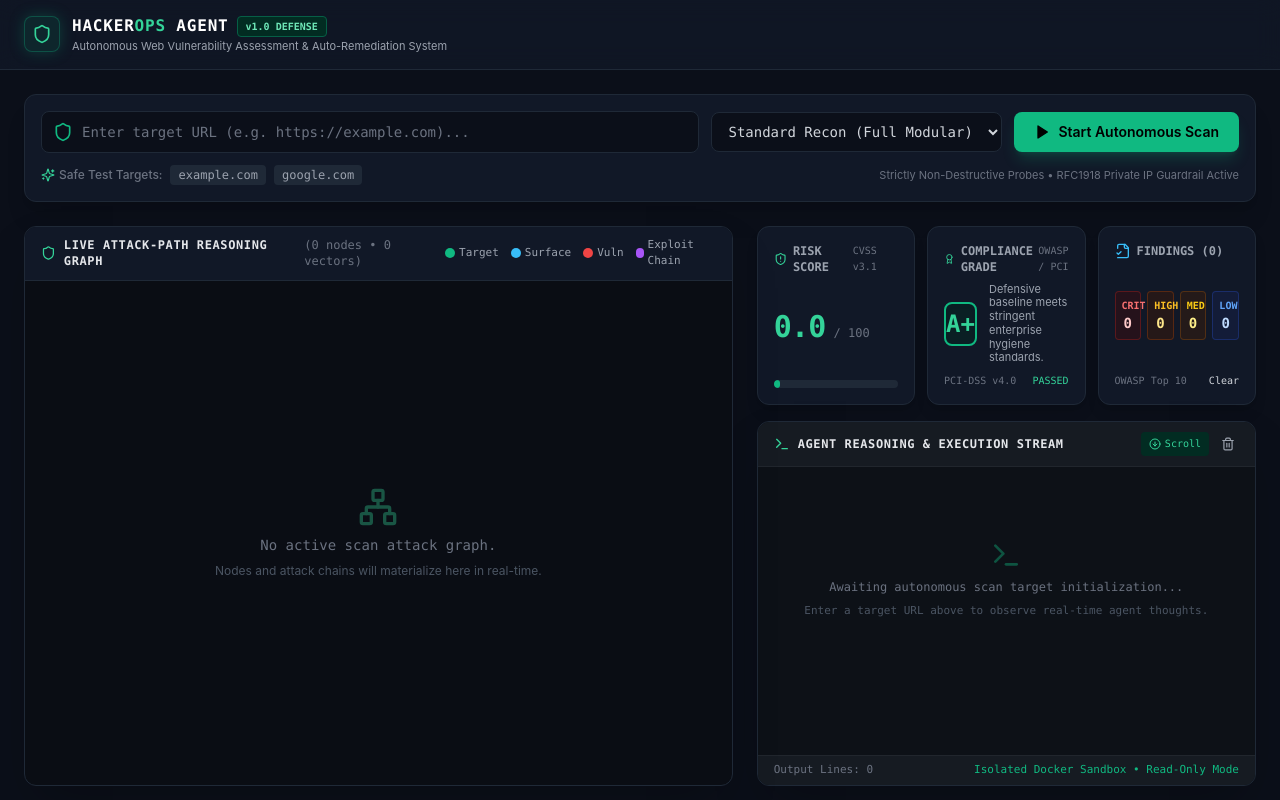
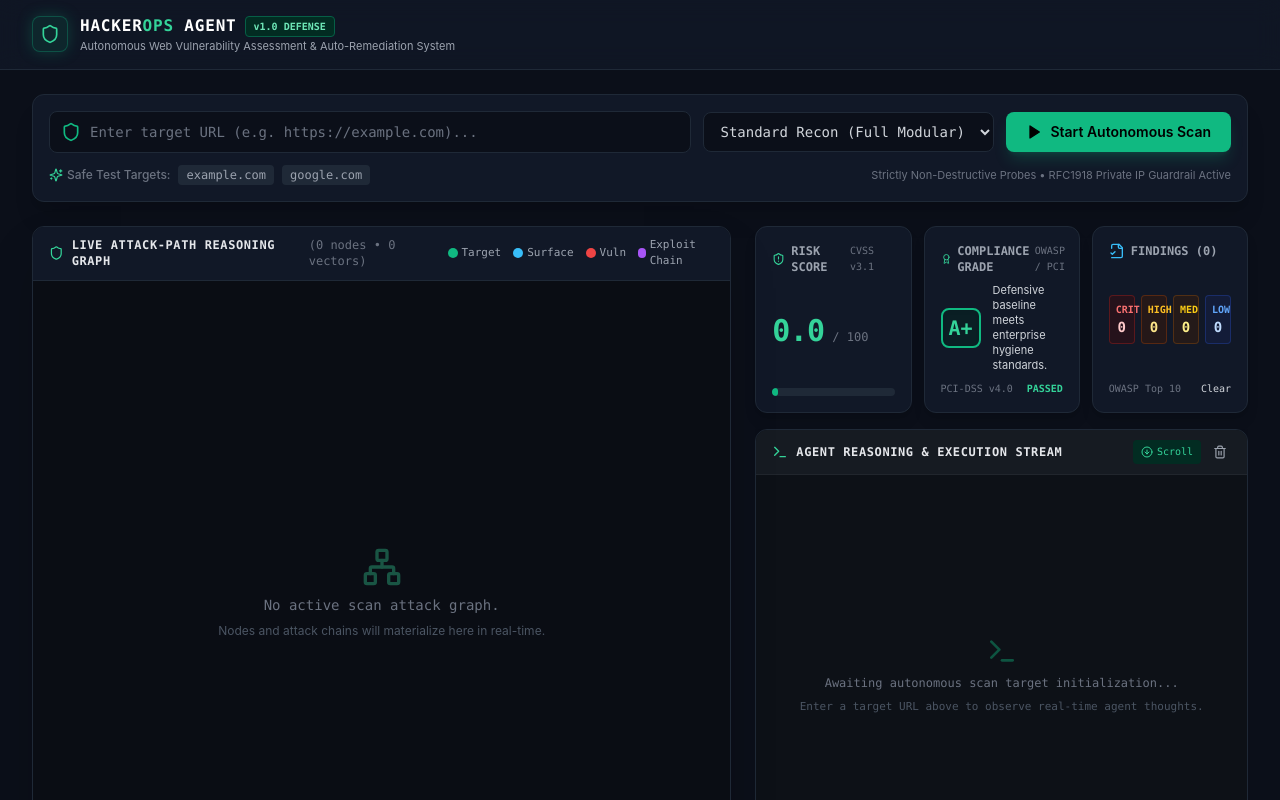
Before and after one commit to harshjais369/HackerOps-Agent, a Next.js app in the folder frontend/: page / in a window 1280 px wide. Shown: the top 800 px of the page. Built offline with nearby package versions, Linux system fonts and the light colour scheme.

Commit message:
fix(ui): expand viewport to ultra-wide max-w-[1920px], prevent terminal word chopping, and optimize attack graph height

```diff
--- a/frontend/src/app/page.tsx
+++ b/frontend/src/app/page.tsx
@@ -342,8 +342,8 @@ export default function Dashboard() {
   return (
     <main className="min-h-screen bg-[#0B0F19] flex flex-col">
       {/* Top Navigation Bar */}
-      <header className="border-b border-[#1F2937] bg-[#111827]/80 backdrop-blur-md sticky top-0 z-30 px-6 py-3.5">
-        <div className="max-w-7xl mx-auto flex flex-col md:flex-row items-center justify-between gap-4">
+      <header className="border-b border-[#1F2937] bg-[#111827]/80 backdrop-blur-md sticky top-0 z-30 px-4 sm:px-6 lg:px-8 py-3.5">
+        <div className="w-full max-w-[1920px] mx-auto flex flex-col md:flex-row items-center justify-between gap-4">
           <div className="flex items-center gap-3">
             <div className="w-9 h-9 rounded-lg bg-emerald-500/10 border border-emerald-500/30 flex items-center justify-center glow-emerald">
               <Shield className="w-5 h-5 text-emerald-400" />
@@ -415,26 +415,26 @@ export default function Dashboard() {
       </header>
 
       {/* Main Content Area */}
-      <div className="flex-1 max-w-7xl mx-auto w-full px-4 sm:px-6 py-6 space-y-6">
+      <div className="flex-1 w-full max-w-[1920px] mx-auto px-4 sm:px-6 lg:px-8 py-6 space-y-6">
         {/* 1. Target URL Input Form */}
         <ScanForm onStartScan={startScan} isLoading={isLoading} />
 
-        {/* 2. Middle Section: Attack Graph (60%) & Live Terminal + Risk Metrics (40%) */}
-        <div className="grid grid-cols-1 lg:grid-cols-12 gap-6">
-          {/* Main Left: Interactive Attack Graph (60%) */}
-          <div className="lg:col-span-7 flex flex-col h-[560px]">
+        {/* 2. Middle Section: Attack Graph (65%) & Live Terminal + Risk Metrics (35%) */}
+        <div className="grid grid-cols-1 lg:grid-cols-12 gap-6 items-stretch">
+          {/* Main Left: Interactive Attack Graph */}
+          <div className="lg:col-span-7 xl:col-span-7 flex flex-col h-[640px] xl:h-[680px]">
             <AttackGraph nodes={scanState.nodes} edges={scanState.edges} />
           </div>
 
-          {/* Main Right: Metrics (Top) & Terminal (Bottom) (40%) */}
-          <div className="lg:col-span-5 flex flex-col h-[560px] gap-4">
+          {/* Main Right: Metrics (Top) & Terminal (Bottom) */}
+          <div className="lg:col-span-5 xl:col-span-5 flex flex-col h-[640px] xl:h-[680px] gap-4">
             <RiskMetrics
               riskScore={scanState.risk_score}
               complianceGrade={scanState.compliance_grade}
               findings={scanState.findings}
             />
 
-            <div className="flex-1 min-h-[300px]">
+            <div className="flex-1 min-h-[380px] overflow-hidden">
               <LiveTerminal
                 logs={scanState.logs}
                 status={scanState.status}
--- a/frontend/src/components/AttackGraph.tsx
+++ b/frontend/src/components/AttackGraph.tsx
@@ -132,12 +132,12 @@ export const AttackGraph: React.FC<AttackGraphProps> = ({ nodes: rawNodes, edges
     });
 
     const result: Node[] = [];
-    const levelYSpacing = 160;
+    const levelYSpacing = 125;
 
     Object.entries(groups).forEach(([lvlStr, groupNodes]) => {
       const lvl = parseInt(lvlStr);
       const totalInGroup = groupNodes.length;
-      const xSpacing = 220;
+      const xSpacing = 210;
       const startX = -((totalInGroup - 1) * xSpacing) / 2 + 350;
 
       groupNodes.forEach((n, idx) => {
@@ -146,7 +146,7 @@ export const AttackGraph: React.FC<AttackGraphProps> = ({ nodes: rawNodes, edges
           type: n.node_type,
           position: {
             x: startX + idx * xSpacing,
-            y: 50 + lvl * levelYSpacing,
+            y: 40 + lvl * levelYSpacing,
           },
           data: {
             label: n.label,
@@ -219,6 +219,9 @@ export const AttackGraph: React.FC<AttackGraphProps> = ({ nodes: rawNodes, edges
             edges={flowEdges}
             nodeTypes={nodeTypes}
             fitView
+            fitViewOptions={{ padding: 0.15 }}
+            minZoom={0.2}
+            maxZoom={1.5}
             attributionPosition="bottom-left"
             onNodeClick={(_, node) => setSelectedNode(node.data.rawNode as GraphNodeData)}
           >
--- a/frontend/src/components/LiveTerminal.tsx
+++ b/frontend/src/components/LiveTerminal.tsx
@@ -80,20 +80,19 @@ export const LiveTerminal: React.FC<LiveTerminalProps> = ({ logs, status, onClea
       {/* Terminal Scroll Area */}
       <div
         ref={scrollRef}
-        className="flex-1 p-4 font-mono text-xs overflow-y-auto space-y-1.5 select-text selection:bg-emerald-900 selection:text-white"
-        style={{ minHeight: "260px" }}
+        className="flex-1 p-4 font-mono text-xs overflow-y-auto space-y-2 select-text selection:bg-emerald-900 selection:text-white"
       >
         {logs.length === 0 ? (
-          <div className="flex flex-col items-center justify-center h-48 text-gray-500 space-y-2">
+          <div className="flex flex-col items-center justify-center h-full min-h-[220px] text-gray-500 space-y-2">
             <Terminal className="w-8 h-8 opacity-40 text-emerald-500" />
             <p className="text-xs">Awaiting autonomous scan target initialization...</p>
             <p className="text-[11px] text-gray-600">Enter a target URL above to observe real-time agent thoughts.</p>
           </div>
         ) : (
           logs.map((log) => (
-            <div key={log.id} className="leading-relaxed flex items-start gap-2.5 hover:bg-[#161B22]/50 px-1 py-0.5 rounded">
-              <span className="text-gray-600 select-none text-[11px] shrink-0 font-mono">[{log.time}]</span>
-              <span className={`break-all ${getTagColor(log.message, log.level)}`}>
+            <div key={log.id} className="leading-relaxed flex items-start gap-2.5 hover:bg-[#161B22]/50 px-1.5 py-1 rounded transition-colors">
+              <span className="text-gray-500 select-none text-[11px] shrink-0 font-mono">[{log.time}]</span>
+              <span className={`break-words whitespace-pre-wrap ${getTagColor(log.message, log.level)}`}>
                 {log.message}
               </span>
             </div>
--- a/frontend/src/components/RiskMetrics.tsx
+++ b/frontend/src/components/RiskMetrics.tsx
@@ -69,7 +69,7 @@ export const RiskMetrics: React.FC<RiskMetricsProps> = ({
 
         <div className="my-2 flex items-center gap-3">
           <div
-            className={`w-11 h-11 rounded-lg border-2 flex items-center justify-center font-mono font-black text-2xl shadow-inner ${
+            className={`w-10 h-10 shrink-0 rounded-lg border-2 flex items-center justify-center font-mono font-black text-xl shadow-inner ${
               complianceGrade.startsWith("A")
                 ? "border-emerald-500 text-emerald-400 bg-emerald-950/40"
                 : complianceGrade.startsWith("B")
@@ -81,16 +81,16 @@ export const RiskMetrics: React.FC<RiskMetricsProps> = ({
           >
             {complianceGrade || "A"}
           </div>
-          <div className="text-[11px] text-gray-400 leading-tight">
+          <div className="text-[11px] text-gray-300 leading-snug">
             {complianceGrade.startsWith("A")
-              ? "Defensive baseline meets stringent enterprise hygiene standards."
-              : "Security misconfigurations detected requiring prompt patch application."}
+              ? "Defensive baseline meets enterprise hygiene standards."
+              : "Security misconfigurations detected; patch recommended."}
           </div>
         </div>
 
         <div className="text-[10px] font-mono text-gray-500 flex justify-between">
           <span>PCI-DSS v4.0</span>
-          <span className={criticals === 0 ? "text-emerald-400" : "text-red-400"}>
+          <span className={criticals === 0 ? "text-emerald-400 font-bold" : "text-red-400 font-bold"}>
             {criticals === 0 ? "PASSED" : "FAILED REQS"}
           </span>
         </div>
```
